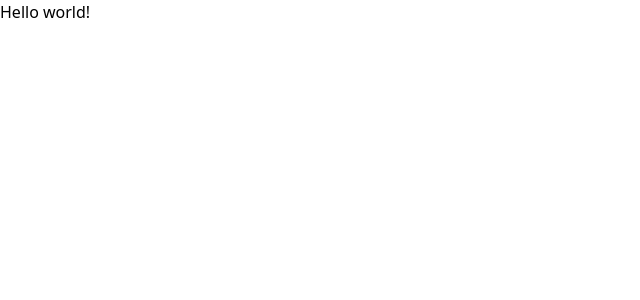
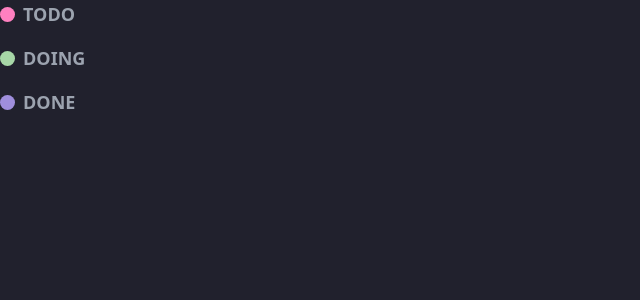
Before and after one commit to iulicaldarescu/Kanban-app, a React (Vite) app: page / in a window 1280 px wide. Shown: the top 300 px of the page, without its empty margins (0-640 px from the left). Built offline with nearby package versions, Linux system fonts and the light colour scheme.

Commit message:
Rauls work

```diff
--- a/src/App.tsx
+++ b/src/App.tsx
@@ -1,11 +1,11 @@
 import "./App.css";
-import Header from "./Header";
+import MainBoardComp from "./Components/BoardComponents/MainBoardComp";
 
 function App() {
   return (
-    <>
-      <h1 className="">Hello world!</h1>
-    </>
+    <div className="bg-[#21212d]">
+      <MainBoardComp />
+    </div>
   );
 }
 
--- /dev/null
+++ b/src/Components/BoardComponents/ColumnList.tsx
@@ -0,0 +1,43 @@
+import { useState } from "react";
+import Tasks from "./Tasks";
+
+// This is a component which represents the list with all columns per Board project
+function ColumnList({ listsArray }) {
+  const [showList, setShowList] = useState<boolean>(false);
+
+  // LIST COLOR SETTER
+  const getRandomValueInRange = (min: number, max: number) =>
+    Math.floor(Math.random() * (max - min)) + min;
+
+  const red = getRandomValueInRange(50, 255) + Math.floor(Math.random() * 50);
+  const green = getRandomValueInRange(50, 255) + Math.floor(Math.random() * 50);
+  const blue = getRandomValueInRange(50, 255) + Math.floor(Math.random() * 50);
+
+  return (
+    // Main list container
+    <div className="flex flex-col w-full">
+      {/* First container */}
+      <div className="flex items-center gap-2">
+        {/* BULLET POINT */}
+        <div
+          className={`h-[15px] w-[15px] rounded-full`}
+          style={{
+            backgroundColor: `rgb(${red},${green},${blue} )`,
+          }}
+        ></div>
+
+        {/* LIST TITLE */}
+        <h1
+          onClick={() => setShowList(!showList)}
+          className="text-gray-400 text-lg font-semibold"
+        >
+          {listsArray.name.toUpperCase()}
+        </h1>
+      </div>
+      {/* List to be displayed */}
+      {showList && <Tasks tasks={listsArray.tasks} />}
+    </div>
+  );
+}
+
+export default ColumnList;
--- /dev/null
+++ b/src/Components/BoardComponents/MainBoardComp.tsx
@@ -0,0 +1,16 @@
+import boards from "../../../data.json";
+import ColumnList from "./ColumnList";
+
+// This is a component which represents the one project board
+function MainBoardComp() {
+  const firstTestBoard = boards.boards[0];
+  return (
+    <div className="h-screen flex flex-col gap-4 items-center">
+      {firstTestBoard.columns.map((list) => {
+        return <ColumnList listsArray={list} />;
+      })}
+    </div>
+  );
+}
+
+export default MainBoardComp;
--- /dev/null
+++ b/src/Components/BoardComponents/Task.tsx
@@ -0,0 +1,10 @@
+// This is a component which represents only the task the li task
+function Task({ taskItem }) {
+  return (
+    <li className="bg-[#2c2c38] py-6 px-5 rounded-lg w-full">
+      {taskItem.title}
+    </li>
+  );
+}
+
+export default Task;
--- /dev/null
+++ b/src/Components/BoardComponents/Tasks.tsx
@@ -0,0 +1,14 @@
+import Task from "./Task";
+
+// This is a component which represents only the List area of tasks within the each List component
+function Tasks({ tasks }) {
+  return (
+    <ul className="flex flex-col gap-6 w-full">
+      {tasks.map((item) => {
+        return <Task taskItem={item} />;
+      })}
+    </ul>
+  );
+}
+
+export default Tasks;
```
Also changed, not shown: src/main.tsx (+7 -7 lines), data.json (line endings or trailing spaces), src/Components/Tasks.jsx (deleted).
